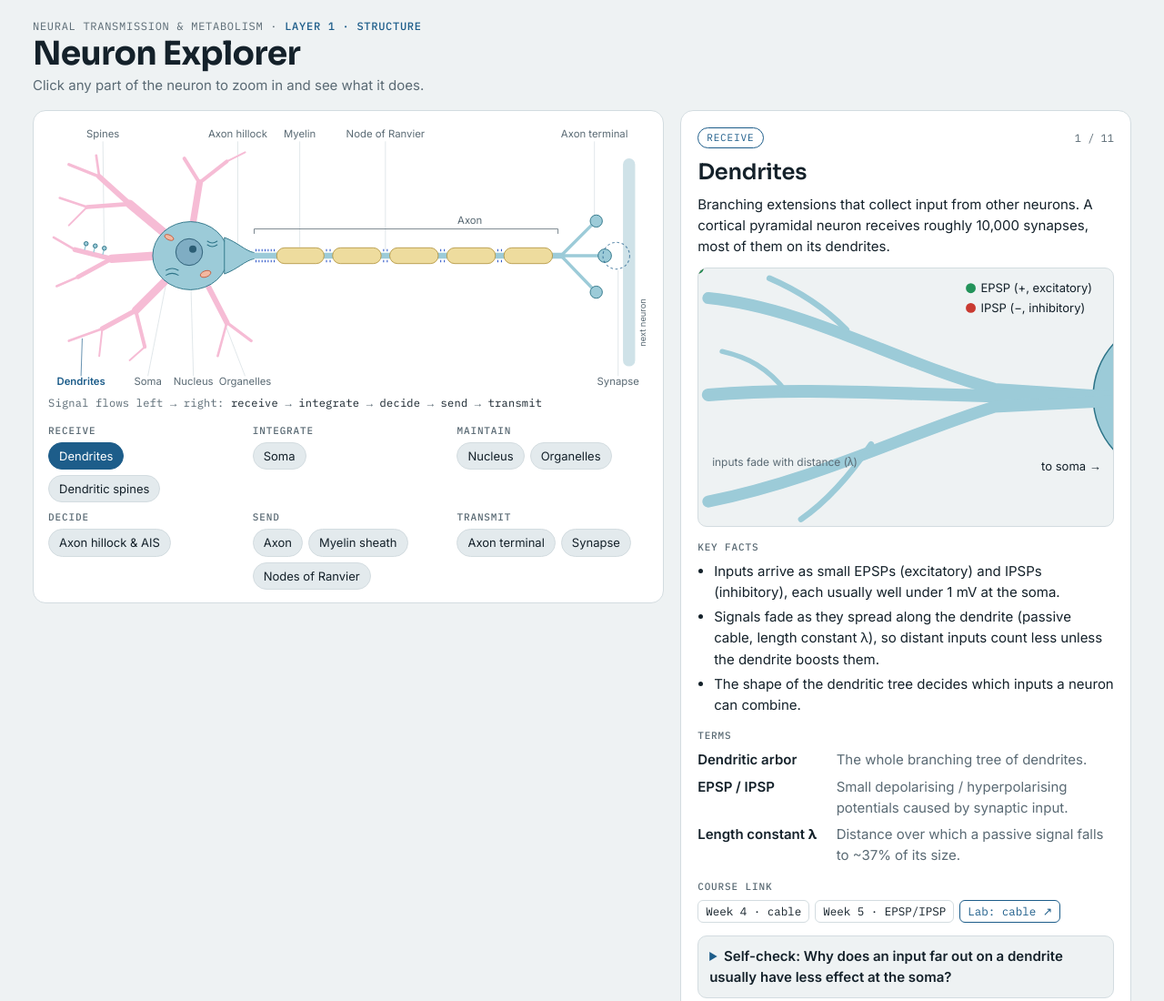
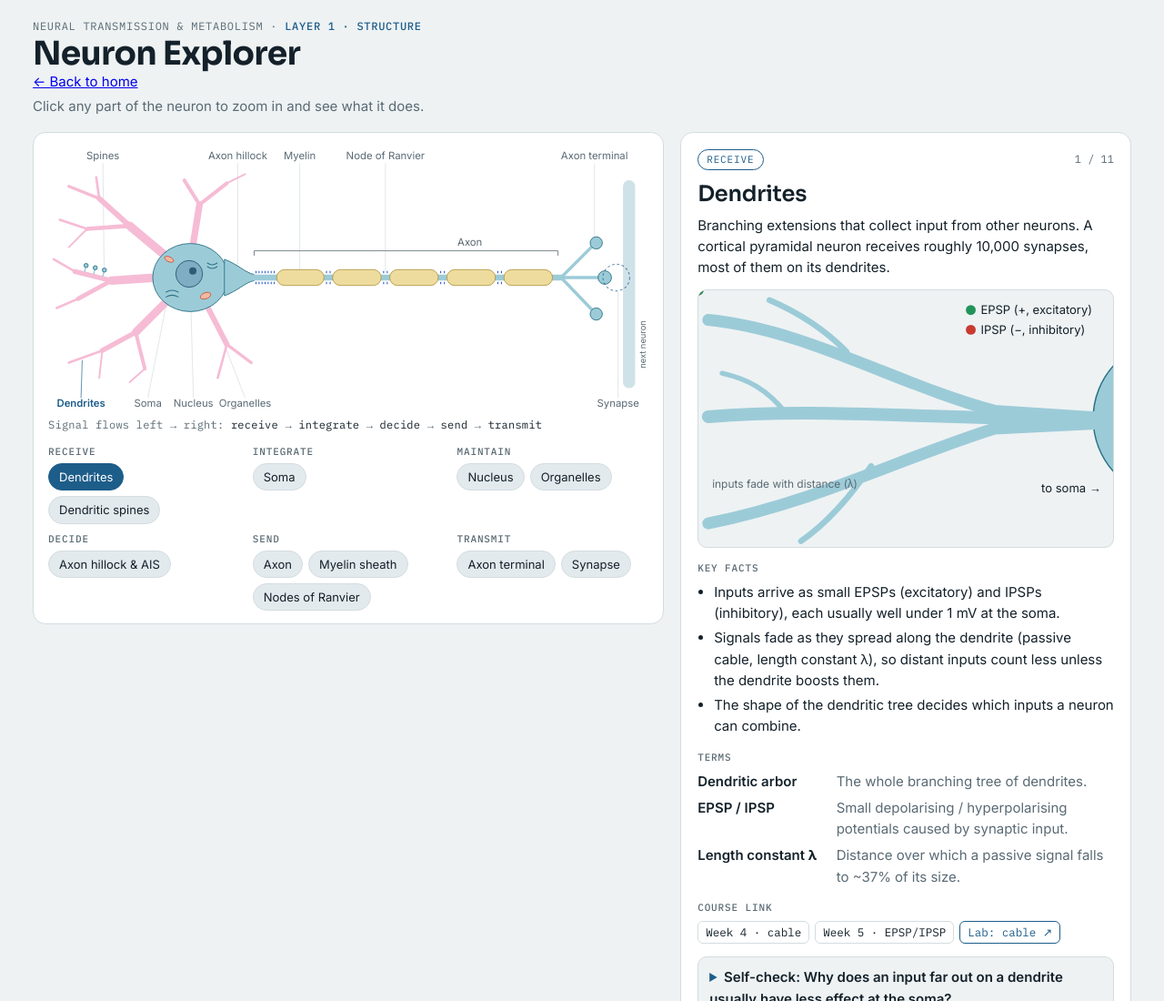
Before and after one commit to An-Phan2507/gimbc-hub, a plain HTML site: page neuron_explorer.html in a window 1280 px wide. Shown: the top 1100 px of the page at 91% size. Drawn offline with Linux system fonts and the light colour scheme.

Commit message:
Add back navigation link to Neuron Explorer

```diff
--- a/trial_version.html
+++ b/neuron_explorer.html
@@ -146,6 +146,7 @@ details.check p{margin:8px 0 0;color:var(--ink)}
     <div>
       <div class="layer">Neural Transmission &amp; Metabolism · <b>Layer 1 · Structure</b></div>
       <h1>Neuron Explorer</h1>
+      <a href="index.html"><- Back to home</a>
       <p class="sub">Click any part of the neuron to zoom in and see what it does.</p>
     </div>
   </header>
```
